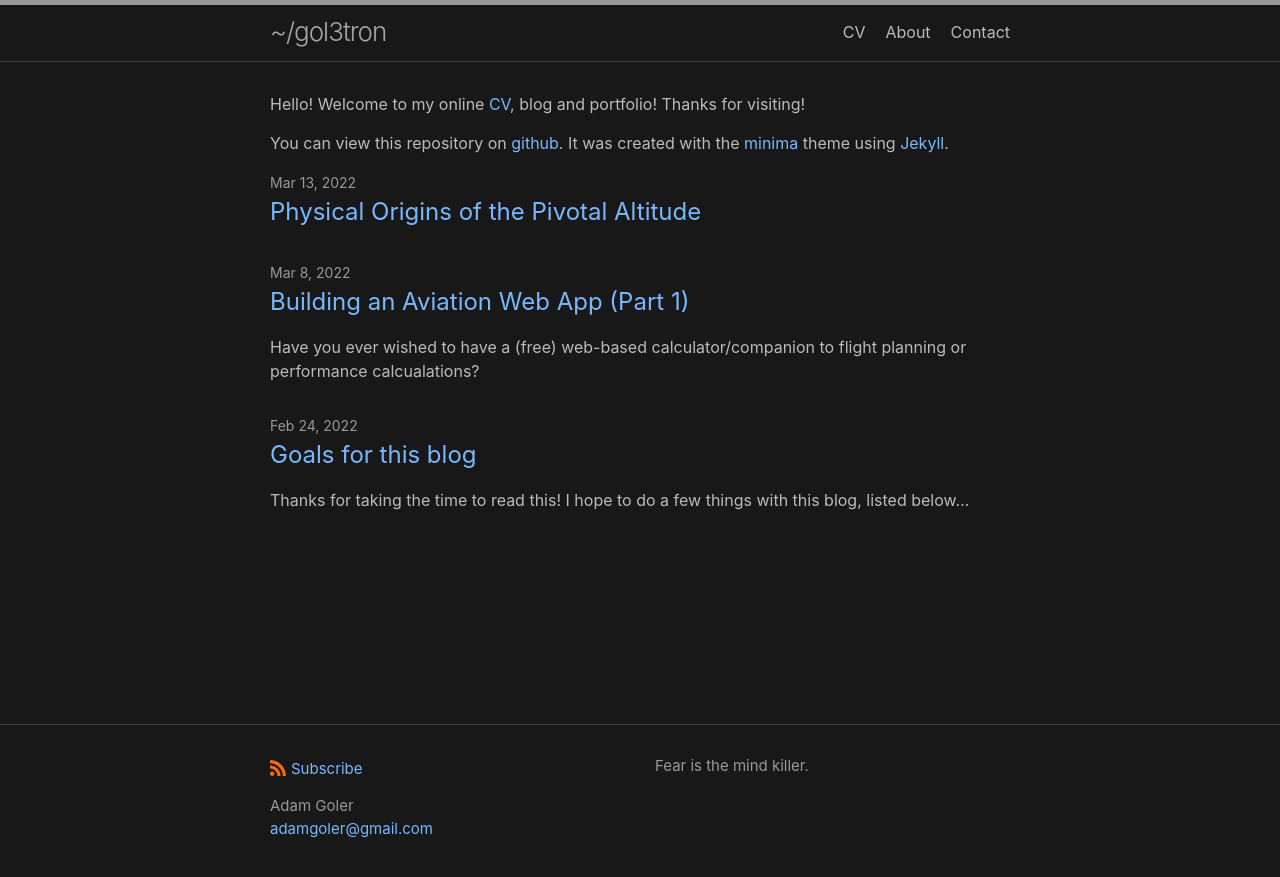
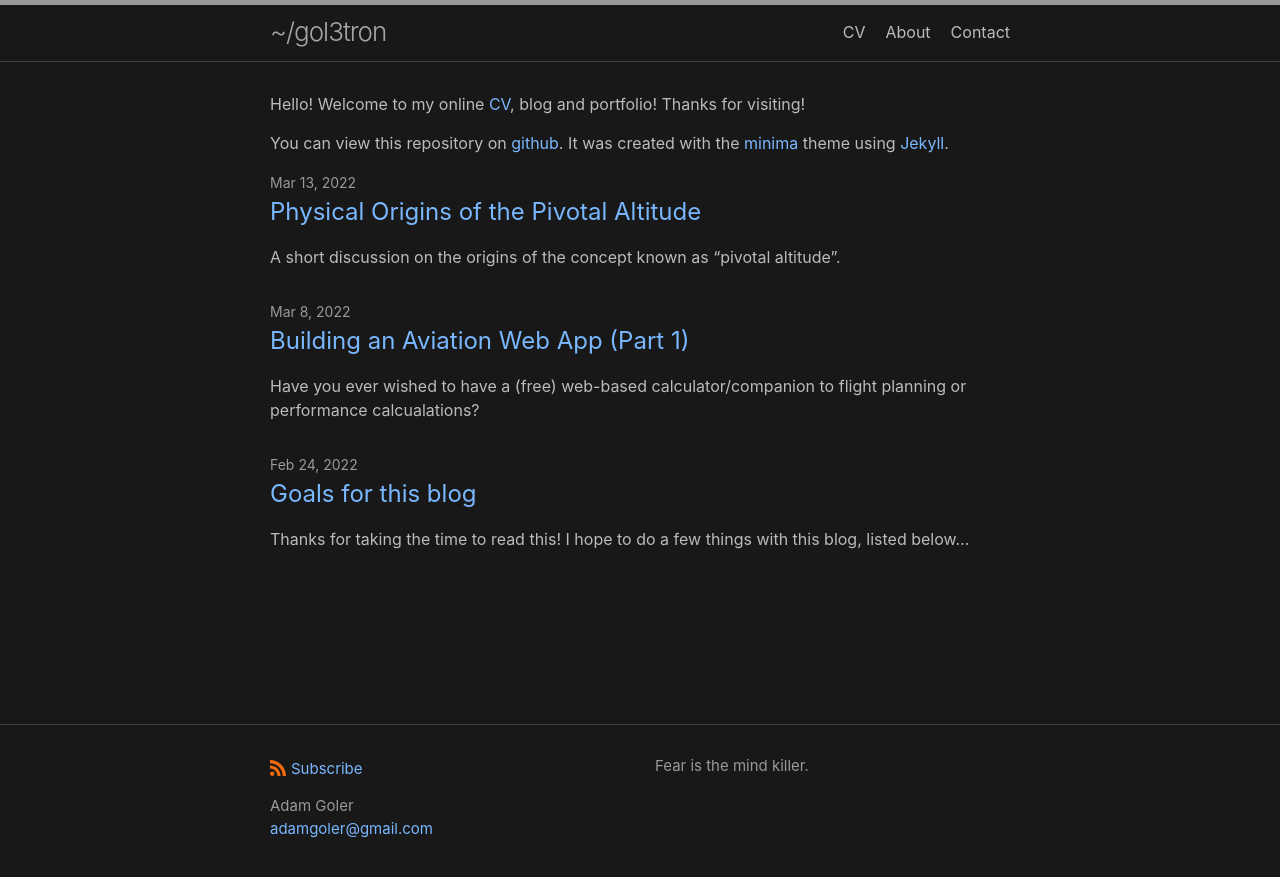
Before and after one commit to gol3tron/gol3tron.github.io, a Jekyll site: the page built from index.md, in a window 1280 px wide. Shown: the top 877 px of the page. Built offline with Jekyll 4.4.1, drawn with Linux system fonts in a browser that asks for light colours; some of the changed lines change nothing that is shown.

Commit message:
Update 2022-03-13-pivotal-altitude.md

```diff
--- a/_posts/2022-03-13-pivotal-altitude.md
+++ b/_posts/2022-03-13-pivotal-altitude.md
@@ -1,5 +1,37 @@
 ---
 layout: post
 title: "Physical Origins of the Pivotal Altitude"
-categories: physics aviaition
+date: 2022-03-13
+tags: aviation CFI physics
 ---
+
+A short discussion on the origins of the concept known as "pivotal altitude".
+
+#### Background
+
+If you've earned or are in the process of earning your commercial pilot certificate (single or multi) then you probably have heard of the concept known as the "pivotal altitude". Specifically, this concept is used in performing the maneuver known as "eights on pylons", which is a required maneuver on the commercial pilot check ride. It is a slightly advanced variation of the concept of "turns around a point", which is a required maneuver at the private pilot level.
+
+Both of these maneuvers are similar in that they are known as ground reference maneuvers, which are performed at lower altitiudes. They are useful (hence required) for demonstrating a pilot's ability to judge the effects of wind during an extended maneuver, while dividing attention, staying coordinated, and maintaining a specific attitude with respect to a particular ground reference.
+
+Turns around a point uses a single "pylon" or prominant ground reference point (such as a road intersection, building, or other distinguishable feature), whereas eights on pylons requires two points, spaced a certain distance apart. In the latter case, rather than flying a circle (over the ground) around the point, the pilot flies a figure eight pattern with the pylons at the centers of each of the "holes" in the figure eight.
+
+#### Why is the altitude important?
+
+In the eights on pylons maneuver, the pilot is required to maintain approximately 30 degrees of bank, at a constant power setting, while flying a consistent ground track with respect to two physical points on the ground. By using constant power, the airspeed is essentially constant, so given a required bank angle (say 30 degrees), to track our reference in a circular path we are restricted to a *specific* altitude. That altitude is called the **pivotal altitude**. Your ground speed (since this is a ground reference maneuver) is the key parameter here. Fly faster, and the pivotal altitude increases (more bank, increased rate of turn); Fly slower and the reverse is true. The desired bank angle only relates to your distance from the ground reference point. It will turn out to not affect the pivotal altitude at all (as we will see)!
+
+#### Talk is cheap, show me the math
+
+Let's assume we are flying in an aircraft in a level turn around a ground reference point at a height $H$ above the ground, with bank angle $\theta$, and that we are a radial distance $r$ from the reference object in question. Let's also call our airspeed $v_{t}$ (the $t$ is for "tangential" to the circular path). We then know that our centripedal acceleration (not centrifugal since we are not using a rotating reference frame) is given by
+
+$$ a_{c} = \frac{v_{t}^2}{r} $$.
+
+Great. Now what?
+
+Well, remember that in order to have a level turn, we need our weight (gravitational force) to be balanced by lift. Since we are in a bank, we know this is the vertical component of lift, whereas the horizontal component (with respect to Earth's surface) is the force causing us to turn. So, we can write an expression of Newton's Second Law in both the vertical and horizontal directions:
+
+$$ \sum F_{x} = m a_{c} = L \sin \theta $$
+$$ \sum F_{y} = 0 = L \cos \theta - mg $$
+
+Solving for....
+
+Stay tuned for the stunning conclusion!!!!
```
